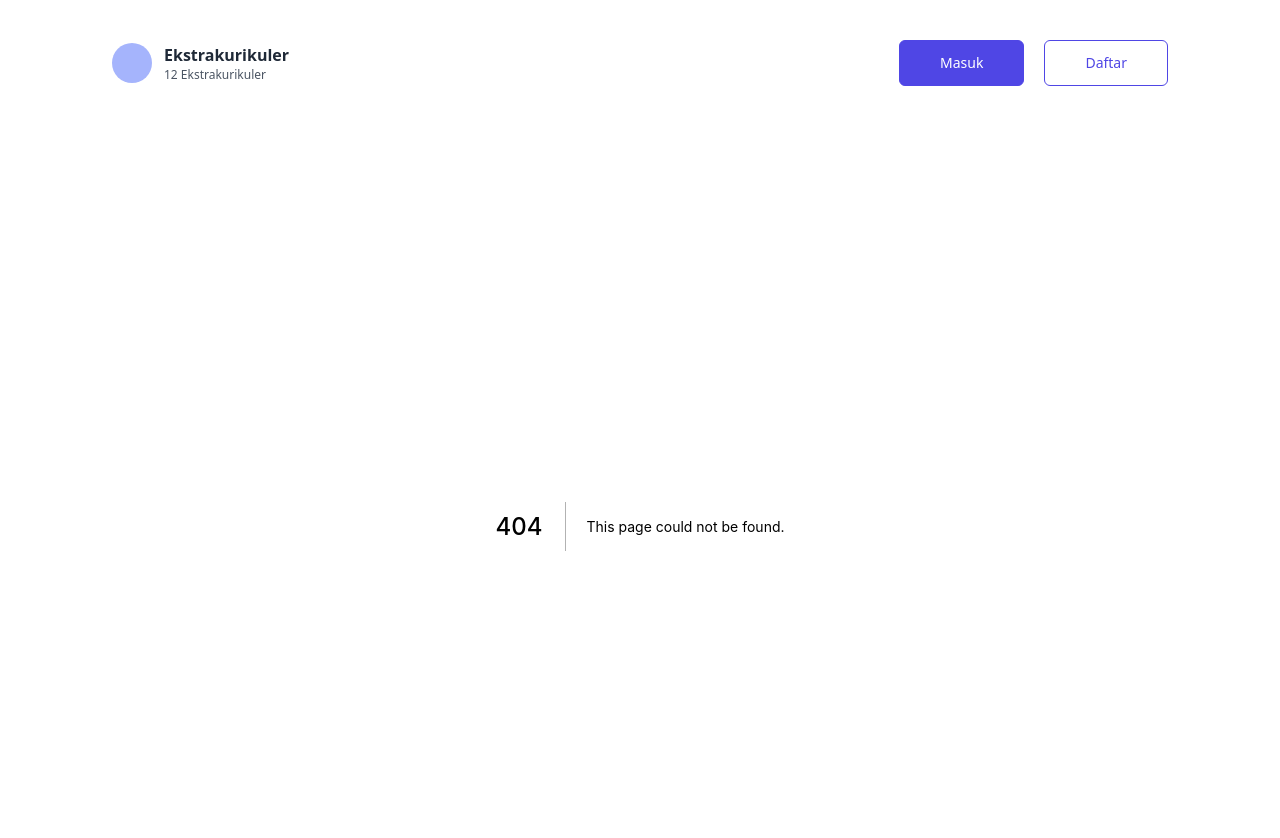
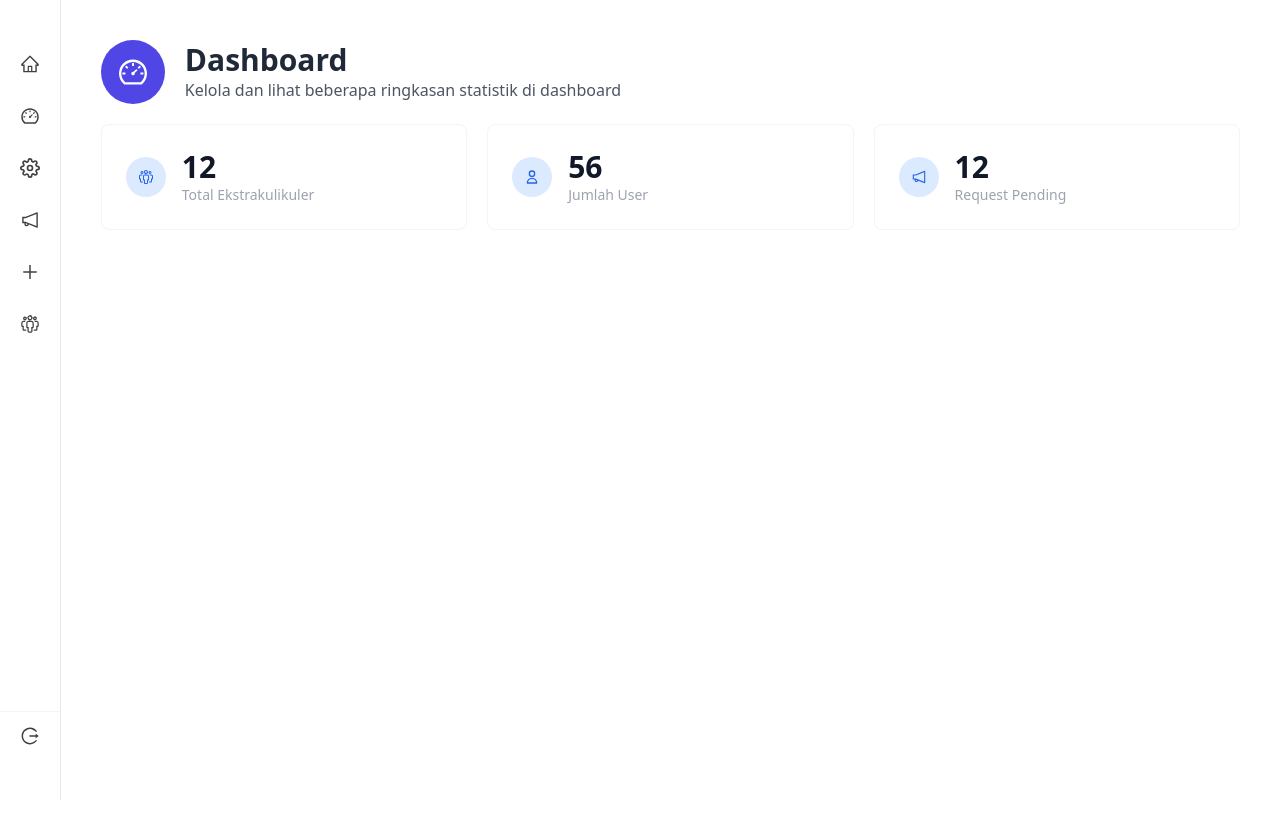
Before and after one commit to ardhptr21/arlubi_seven_project, a Next.js app: page /dashboard in a window 1280 px wide. Before the commit this address had no page. Shown: the top 838 px of the page. After the commit the page ends 800 px from the top, so only its background shows below. Built offline with nearby package versions, Linux system fonts and the light colour scheme.

Commit message:
create ec detail page and dashboard index page for admin

```diff
--- /dev/null
+++ b/components/card/CardStat.jsx
@@ -0,0 +1,14 @@
+export default function CardStat({ title, value, icon: Icon }) {
+  return (
+    <div className="flex items-center gap-4 p-6 bg-white border border-gray-100 rounded-lg">
+      <span className="p-3 text-blue-600 bg-blue-100 rounded-full">
+        <Icon />
+      </span>
+
+      <div>
+        <h3 className="text-3xl font-bold text-gray-900">{value}</h3>
+        <p className="text-sm text-gray-400">{title}</p>
+      </div>
+    </div>
+  );
+}
--- /dev/null
+++ b/components/layout/LayoutBase.jsx
@@ -0,0 +1,12 @@
+import Navbar from '../navigation/Navbar';
+
+export default function LayoutBase({ children }) {
+  return (
+    <>
+      <header className="mt-10">
+        <Navbar />
+      </header>
+      <main className="py-10">{children}</main>
+    </>
+  );
+}
--- /dev/null
+++ b/components/layout/LayoutDashboard.jsx
@@ -0,0 +1,23 @@
+import LeftBar from '../side-menu/LeftBar';
+
+export default function LayoutDashboard({ children, title, description, icon: Icon }) {
+  return (
+    <div className="flex overflow-hidden">
+      <LeftBar />
+      <main className="p-10 overflow-y-auto w-full">
+        <div>
+          <div className="flex gap-5 items-center">
+            <div className="h-16 w-16 flex justify-center items-center text-white bg-indigo-600 rounded-full">
+              <Icon className="h-8 w-8" />
+            </div>
+            <div>
+              <h1 className="text-3xl font-bold text-gray-800">{title}</h1>
+              <p className="text-gray-600">{description}</p>
+            </div>
+          </div>
+        </div>
+        <div className="mt-5">{children}</div>
+      </main>
+    </div>
+  );
+}
--- /dev/null
+++ b/components/side-menu/LeftBar.jsx
@@ -0,0 +1,47 @@
+import { FiSettings } from 'react-icons/fi';
+import {
+  AiOutlineNotification,
+  AiOutlinePlus,
+  AiOutlineLogout,
+  AiOutlineHome,
+  AiOutlineDashboard,
+} from 'react-icons/ai';
+import { VscOrganization } from 'react-icons/vsc';
+import LeftBarItem from './LeftBarItem';
+
+export default function LeftBar() {
+  return (
+    <div className="flex flex-col justify-between w-16 py-10 h-screen bg-white border-r">
+      <div>
+        <div>
+          <nav className="flex flex-col p-2">
+            <ul className="space-y-5">
+              <li>
+                <LeftBarItem name="Beranda" href="/" icon={AiOutlineHome} />
+              </li>
+              <li>
+                <LeftBarItem name="Dashboard" href="/dashboard" icon={AiOutlineDashboard} />
+              </li>
+              <li>
+                <LeftBarItem name="Setelan" icon={FiSettings} />
+              </li>
+              <li>
+                <LeftBarItem name="Requests" icon={AiOutlineNotification} />
+              </li>
+              <li>
+                <LeftBarItem name="Tambah Ekstrakurikuler" icon={AiOutlinePlus} />
+              </li>
+              <li>
+                <LeftBarItem name="Ekstrakurikuler" icon={VscOrganization} />
+              </li>
+            </ul>
+          </nav>
+        </div>
+      </div>
+
+      <div className="sticky inset-x-0 bottom-0 p-2 bg-white border-t border-gray-100">
+        <LeftBarItem name="Keluar" icon={AiOutlineLogout} />
+      </div>
+    </div>
+  );
+}
--- /dev/null
+++ b/components/side-menu/LeftBarItem.jsx
@@ -0,0 +1,14 @@
+import Link from 'next/link';
+
+export default function LeftBarItem({ name, icon: Icon, href = '#' }) {
+  return (
+    <Link href={href}>
+      <a className="flex justify-center px-2 py-1.5 t rounded group relative">
+        <Icon className="w-5 h-5 opacity-75 group-hover:text-indigo-600" />
+        <span className="absolute text-xs font-medium text-white bg-gray-900 left-full ml-4 px-2 py-1.5 top-1/2 -translate-y-1/2 rounded opacity-0 group-hover:opacity-100">
+          {name}
+        </span>
+      </a>
+    </Link>
+  );
+}
--- a/package.json
+++ b/package.json
@@ -13,7 +13,8 @@
     "@prisma/client": "^4.2.1",
     "next": "12.2.5",
     "react": "18.2.0",
-    "react-dom": "18.2.0"
+    "react-dom": "18.2.0",
+    "react-icons": "^4.4.0"
   },
   "devDependencies": {
     "@tailwindcss/typography": "^0.5.4",
--- a/pages/_app.jsx
+++ b/pages/_app.jsx
@@ -1,15 +1,9 @@
-import Navbar from '@/components/navigation/Navbar';
 import '../styles/globals.css';
 
 function App({ Component, pageProps }) {
   return (
     <>
-      <header className="mt-10">
-        <Navbar />
-      </header>
-      <main className="py-10">
-        <Component {...pageProps} />
-      </main>
+      <Component {...pageProps} />
     </>
   );
 }
--- /dev/null
+++ b/pages/dashboard/index.jsx
@@ -0,0 +1,21 @@
+import CardStat from '@/components/card/CardStat';
+import LayoutDashboard from '@/components/layout/LayoutDashboard';
+import { VscOrganization } from 'react-icons/vsc';
+import { HiOutlineUser } from 'react-icons/hi';
+import { AiOutlineNotification, AiOutlineDashboard } from 'react-icons/ai';
+
+export default function Dashboard() {
+  return (
+    <LayoutDashboard
+      description="Kelola dan lihat beberapa ringkasan statistik di dashboard"
+      title="Dashboard"
+      icon={AiOutlineDashboard}
+    >
+      <section className="grid grid-cols-3 gap-5">
+        <CardStat icon={VscOrganization} title="Total Ekstrakulikuler" value="12" />
+        <CardStat icon={HiOutlineUser} title="Jumlah User" value="56" />
+        <CardStat icon={AiOutlineNotification} title="Request Pending" value="12" />
+      </section>
+    </LayoutDashboard>
+  );
+}
--- a/pages/ekstrakurikuler/[slug].jsx
+++ b/pages/ekstrakurikuler/[slug].jsx
@@ -1,9 +1,10 @@
 import Hero from '@/components/base/Hero';
 import Section from '@/components/base/Section';
+import LayoutBase from '@/components/layout/LayoutBase';
 
 export default function DetailEkstrakurikuler() {
   return (
-    <>
+    <LayoutBase>
       <Section>
         <Hero
           title="Basket"
@@ -39,6 +40,6 @@ export default function DetailEkstrakurikuler() {
           </li>
         </ol>
       </Section>
-    </>
+    </LayoutBase>
   );
 }
--- a/pages/index.jsx
+++ b/pages/index.jsx
@@ -1,10 +1,11 @@
 import Section from '@/components/base/Section';
 import Hero from '@/components/base/Hero';
 import CardEC from '@/components/card/CardEC';
+import LayoutBase from '@/components/layout/LayoutBase';
 
 export default function Home() {
   return (
-    <>
+    <LayoutBase>
       <Section>
         <Hero
           title="Temukan Ekstrakurikuler Favoritmu"
@@ -36,6 +37,6 @@ export default function Home() {
           short="Lorem ipsum dolor sit, amet consectetur adipisicing elit. Dolore quo quas ipsum porro quam repellat laboriosam corporis mollitia, a sed!"
         />
       </Section>
-    </>
+    </LayoutBase>
   );
 }
```
Also changed, not shown: 1 other file (tests, documents, lock files or other folders).
